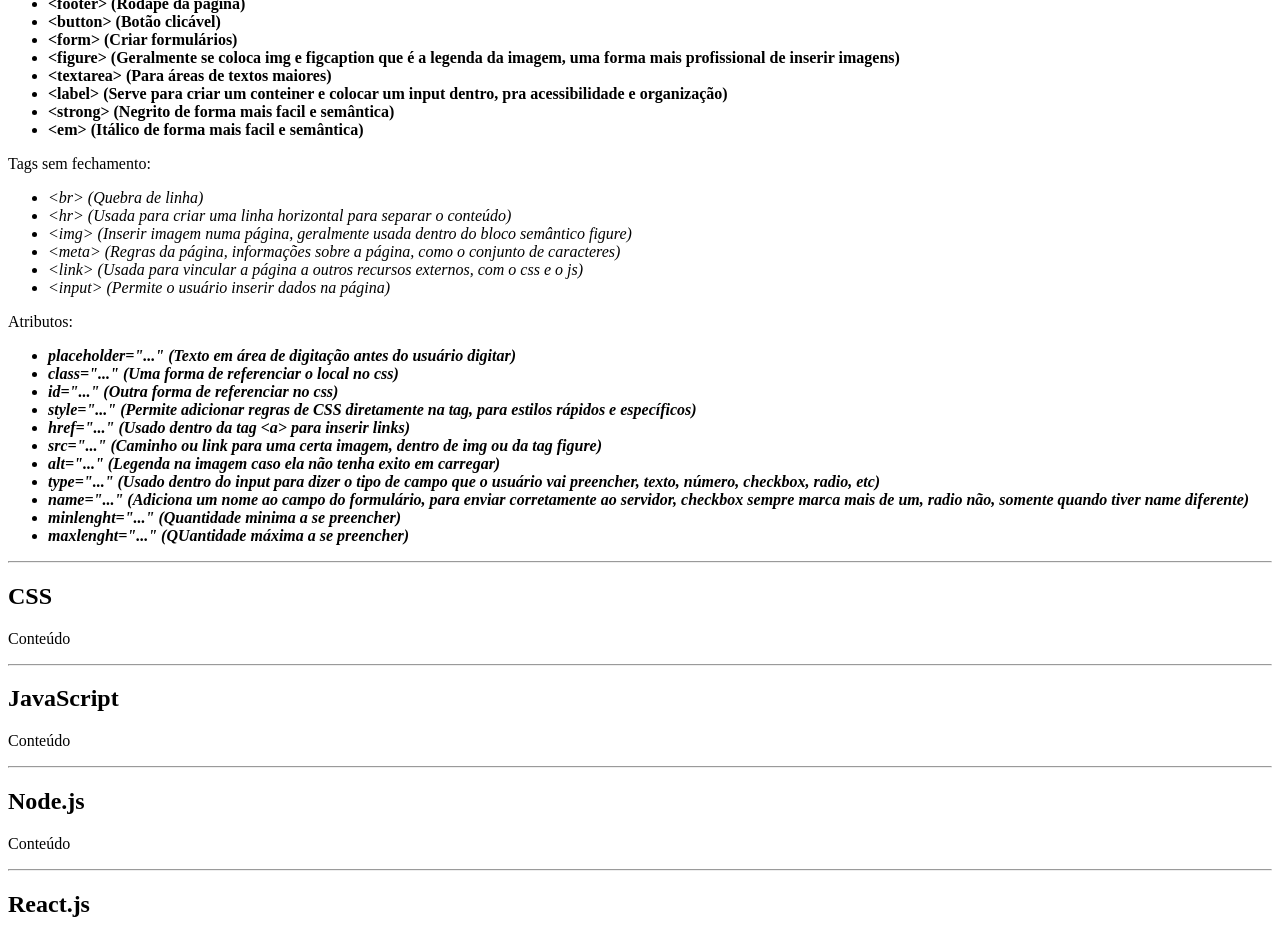
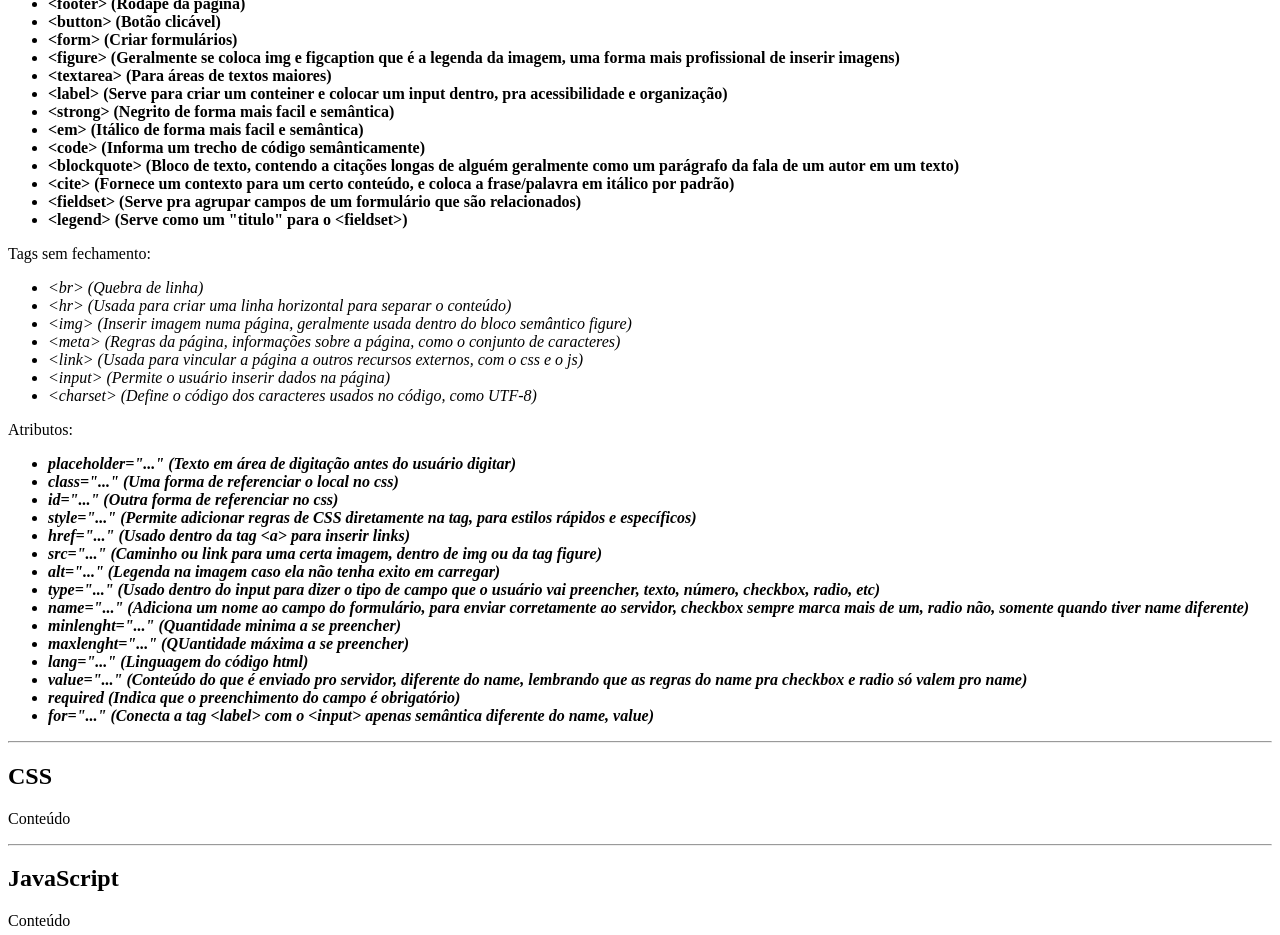
Before and after one commit to Woooly/full-stack-journey, a plain HTML site: page index.html in a window 1280 px wide. Shown: the part 1100-2035 px from the top of the page. Drawn offline with Linux system fonts and the light colour scheme.

Commit message:
Update 0.1

```diff
--- a/index.html
+++ b/index.html
@@ -1,7 +1,7 @@
 <!DOCTYPE html>
 <html lang="pt-BR">
   <head>
-    <meta charset="UTF-8" />
+    <meta charset="UTF-8">
     <title>Título da Página</title>
     <meta name="viewport" content="width=device-width, initial-scale=1.0" />
     <link rel="icon" href="favicon.ico" />
@@ -86,7 +86,11 @@
                 <li>&lt;label&gt; (Serve para criar um conteiner e colocar um input dentro, pra acessibilidade e organização)
                 <li>&lt;strong&gt; (Negrito de forma mais facil e semântica)
                 <li>&lt;em&gt; (Itálico de forma mais facil e semântica)
-
+                <li>&lt;code&gt; (Informa um trecho de código semânticamente)</li>
+                <li>&lt;blockquote&gt; (Bloco de texto, contendo a citações longas de alguém geralmente como um parágrafo da fala de um autor em um texto)</li>
+                <li>&lt;cite&gt; (Fornece um contexto para um certo conteúdo, e coloca a frase/palavra em itálico por padrão)</li>
+                <li>&lt;fieldset&gt; (Serve pra agrupar campos de um formulário que são relacionados)</li>
+                <li>&lt;legend&gt; (Serve como um "titulo" para o &lt;fieldset&gt;)</li>
               </ul>
             </div>
 
@@ -99,6 +103,7 @@
                 <li>&lt;meta&gt; (Regras da página, informações sobre a página, como o conjunto de caracteres)</li>
                 <li>&lt;link&gt; (Usada para vincular a página a outros recursos externos, com o css e o js)</li>
                 <li>&lt;input&gt; (Permite o usuário inserir dados na página)</li>
+                <li>&lt;charset&gt; (Define o código dos caracteres usados no código, como UTF-8)</li>
               </ul>
             </div>
 
@@ -116,6 +121,10 @@
                 <li>name="..." (Adiciona um nome ao campo do formulário, para enviar corretamente ao servidor, checkbox sempre marca mais de um, radio não, somente quando tiver name diferente)</li>
                 <li>minlenght="..." (Quantidade minima a se preencher)</li>
                 <li>maxlenght="..." (QUantidade máxima a se preencher)</li>
+                <li>lang="..." (Linguagem do código html)</li>
+                <li>value="..." (Conteúdo do que é enviado pro servidor, diferente do name, lembrando que as regras do name pra checkbox e radio só valem pro name)</li>
+                <li>required (Indica que o preenchimento do campo é obrigatório)</li>
+                <li>for="..." (Conecta a tag &lt;label&gt; com o &lt;input&gt; apenas semântica diferente do name, value)</li>
               </ul>
             </div>
 
```
